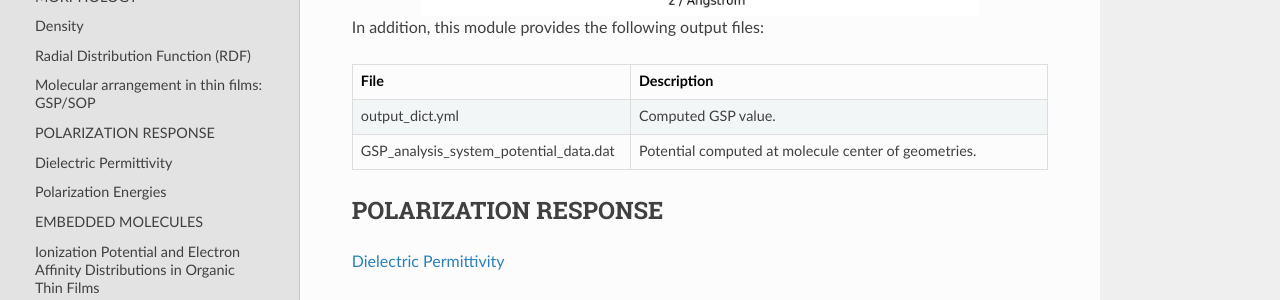
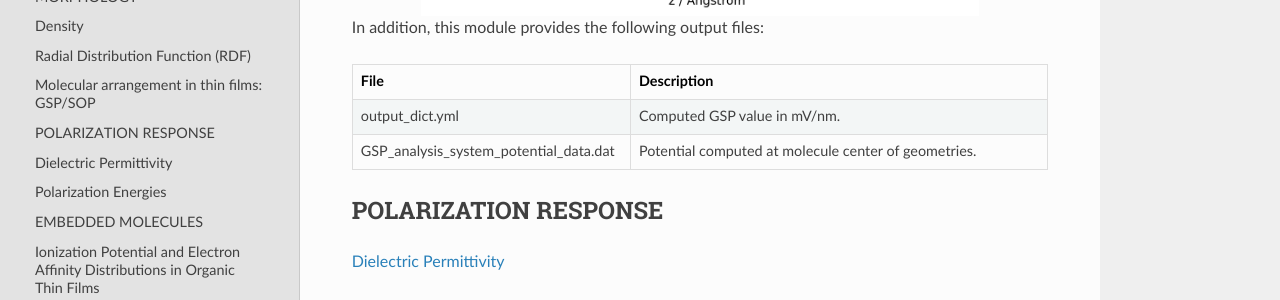
Before and after one commit to NanomatchGmbH/nanoscope-docs, a Sphinx documentation site: the page built from docs/source/user_guide/computed_properties.rst, in a window 1280 px wide and 900 px high, scrolled down 3034 px. Shown: the part 151-451 px from the top of the window. Built offline with Sphinx 7.4.7 and the Read the Docs theme 3.1.0, drawn with Linux system fonts in a browser that asks for light colours.

Commit message:
added unit

```diff
--- a/docs/source/user_guide/computed_properties.rst
+++ b/docs/source/user_guide/computed_properties.rst
@@ -195,7 +195,7 @@ In addition, this module provides the following output files:
       <tbody>
          <tr>
             <td style="padding: 8px; border: 1px solid #ddd; overflow-wrap: break-word; white-space: normal;"> output_dict.yml</td>
-            <td style="padding: 8px; border: 1px solid #ddd; overflow-wrap: break-word; white-space: normal;">Computed GSP value.</td>
+            <td style="padding: 8px; border: 1px solid #ddd; overflow-wrap: break-word; white-space: normal;">Computed GSP value in mV/nm.</td>
          </tr>
          <tr>
             <td style="padding: 8px; border: 1px solid #ddd; overflow-wrap: break-word; white-space: normal;">GSP_analysis_system_potential_data.dat</td>
```
